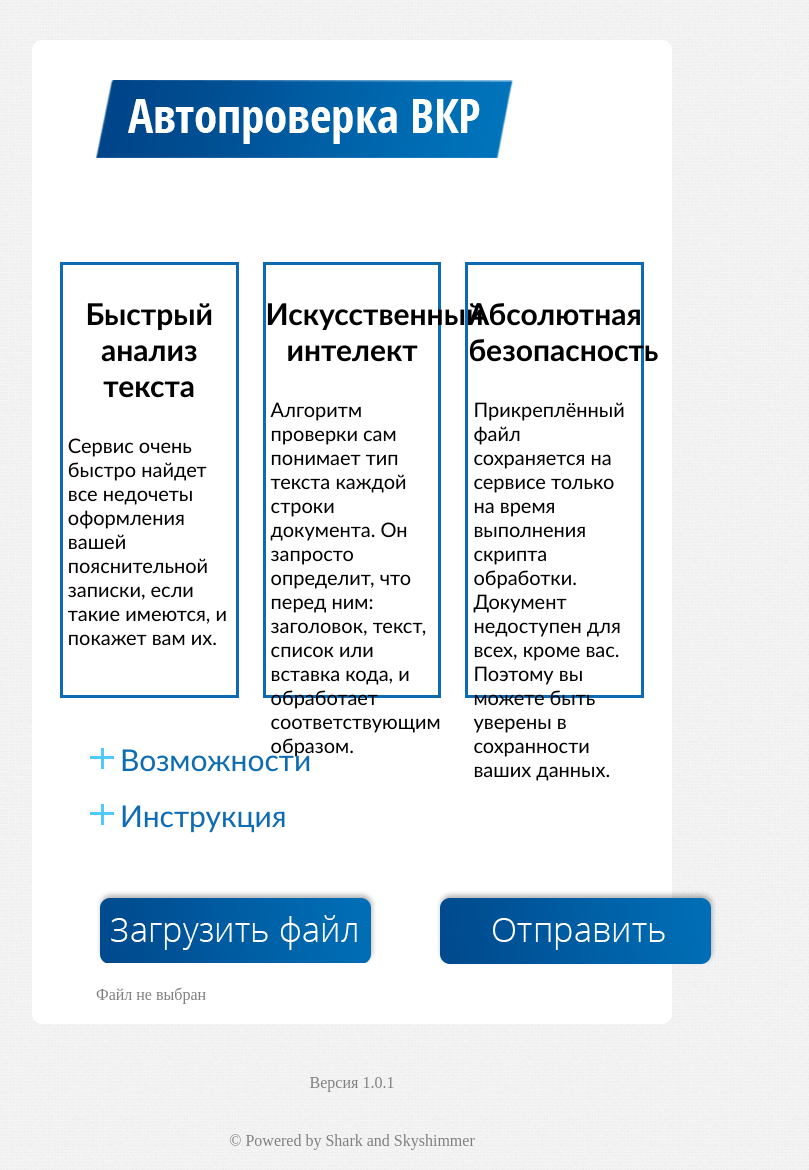
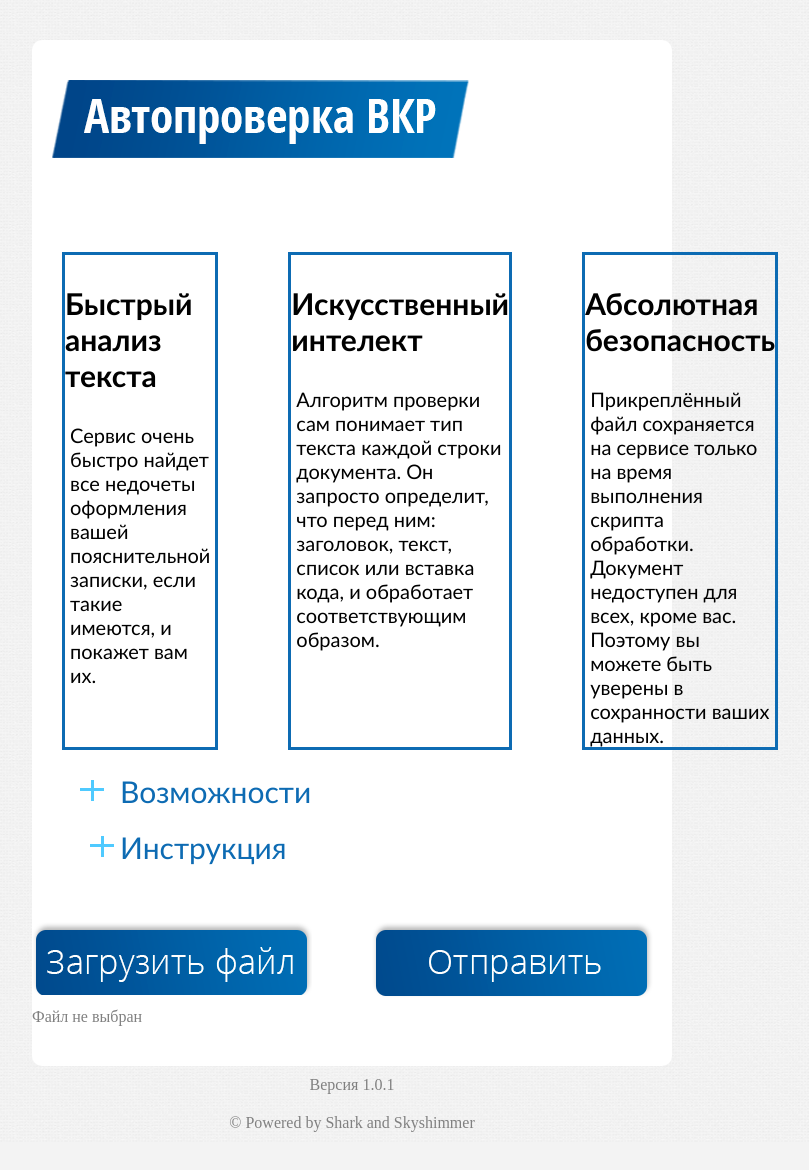
Before and after one commit to youngDkWar/urfu_diploma_checker, a PHP site: page / in a window 1280 px wide. Shown: the whole page, without its empty margins (288-1097 px from the left). After the commit the page ends 1132 px from the top, so only its background shows below. Run offline with PHP 8.4, Linux system fonts and the light colour scheme; some libraries are stand-ins or nearby versions.

Commit message:
debugging 30%

```diff
--- a/index.php
+++ b/index.php
@@ -8,8 +8,7 @@
 <body>
 
 <div class="container">
-    <div class="name"><img style="margin: 40px 0 30px 0" alt="Автопроверка ВКР" src="images/title.png"></div>
-
+    <div class="name img-1"><img style="margin: 40px 0 30px 0" alt="Автопроверка ВКР" src="images/title.png"></div>
     <div class="info">
         <div class="block">
             <h3 style="font-size: 30px">Быстрый анализ текста</h3>
@@ -31,7 +30,7 @@
     </div>
 
     <div style="margin: 0 0 20px 48px"><a href='javascript: Doc()' style="text-decoration: none;">
-            <img alt="плюсик" src="images/plus.jpeg" align=left id="img_1" onClick="chg(this.id,'check')">
+            <img alt="плюсик" src="images/plus.jpeg" align=left id="img-2" onClick="chg(this.id,'check')">
             <div class="instruction" align=left onClick="chg(this.id,'check')">Возможности</div></a></div>
     <div id=doc style='text-indent:12pt;display:none'>
         <ul>
--- a/styles/main.css
+++ b/styles/main.css
@@ -1,42 +1,41 @@
 body, html{
-    text-align: center;
     margin: 0;
+    display: grid;
+    justify-items: center;
 }
+footer {
+    display: grid;
+    justify-items: center;
+}
+
 html{
     background: url("/images/bckgrnd.jpg") repeat center 0;
 }
 .container{
+    display: grid;
     background: white;
     width: 50%;
-    position: relative;
-    left: 25%;
     border-radius: 10px;
     margin-top: 40px;
 }
-.text{
-    height: 600px;
-    width: 80%;
-    font-size: 20px;
-    background: #dfe5e5;
-    border-radius: 10px;
-}
 .name, .file_form{
     text-align: left;
-    left: 10%;
-    position: relative;
     margin-bottom: 30px;
 }
+.img-1{
+    max-width: 100%;
+    margin-left: 20px;
+    height: auto;
+}
+.info{
+    display: grid;
+    grid-template-columns: 1fr 1fr 1fr;
+    column-gap: 70px;
+    padding: 30px;
+}
 
-.info{
-    text-align: center;
-}
 .block{
-    display: inline-block;
-    margin: 40px 10px 50px 10px;
     border: solid 3px #0d6bb3;
-    width: 27%;
-    height: 430px;
-    vertical-align: top;
     font-family: Calibri;
     font-size: 20px;
 }
@@ -61,7 +60,7 @@ html{
     opacity: 50%;
 }
 #fl_nm{
-    padding: 20px 0;
+    padding: 10px 0;
     color: gray;
 }
 .send{
@@ -103,3 +102,11 @@ html{
     margin-left: 30px;
     text-align: left;
 }
+
+.text{
+    height: 600px;
+    width: 80%;
+    font-size: 20px;
+    background: #dfe5e5;
+    border-radius: 10px;
+}
```
